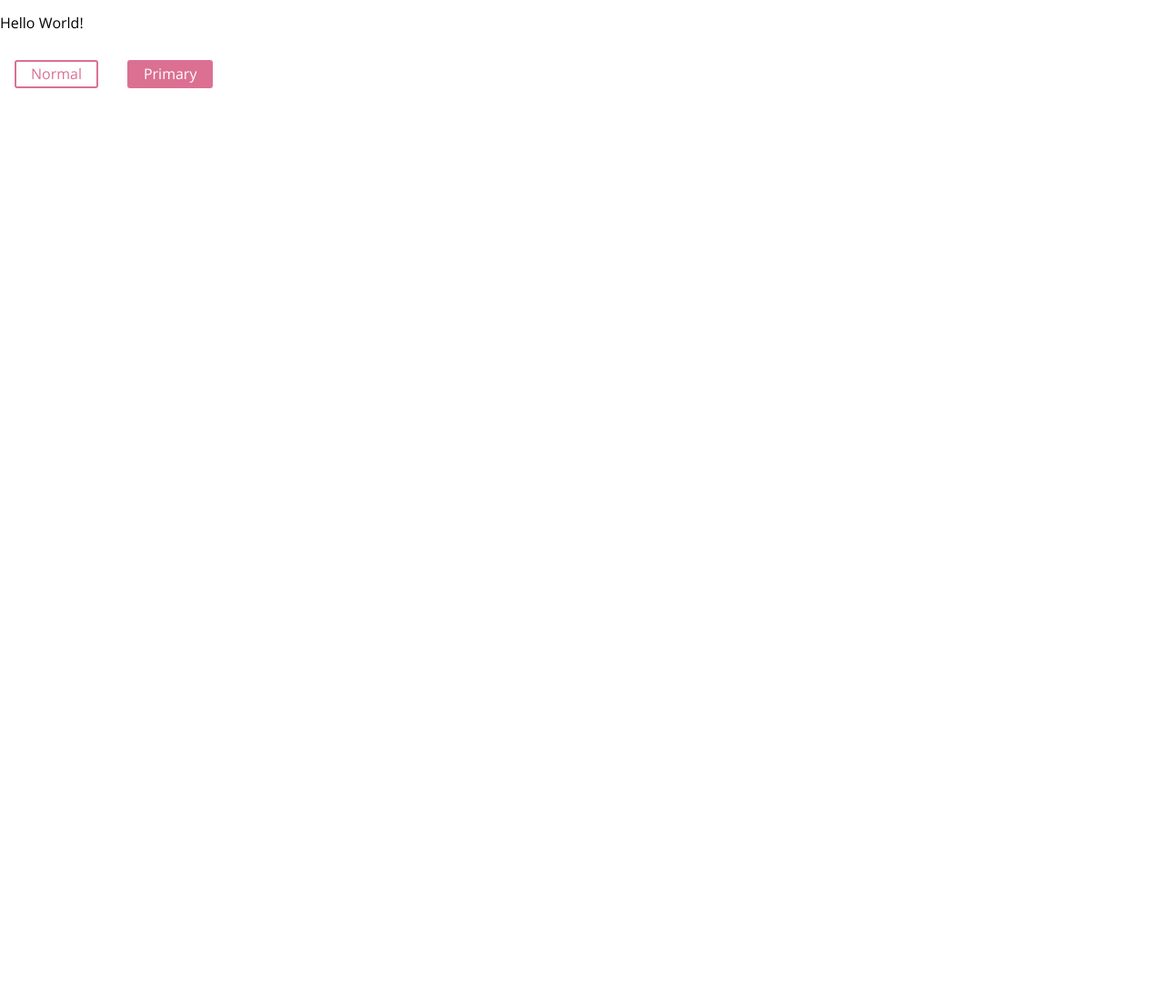
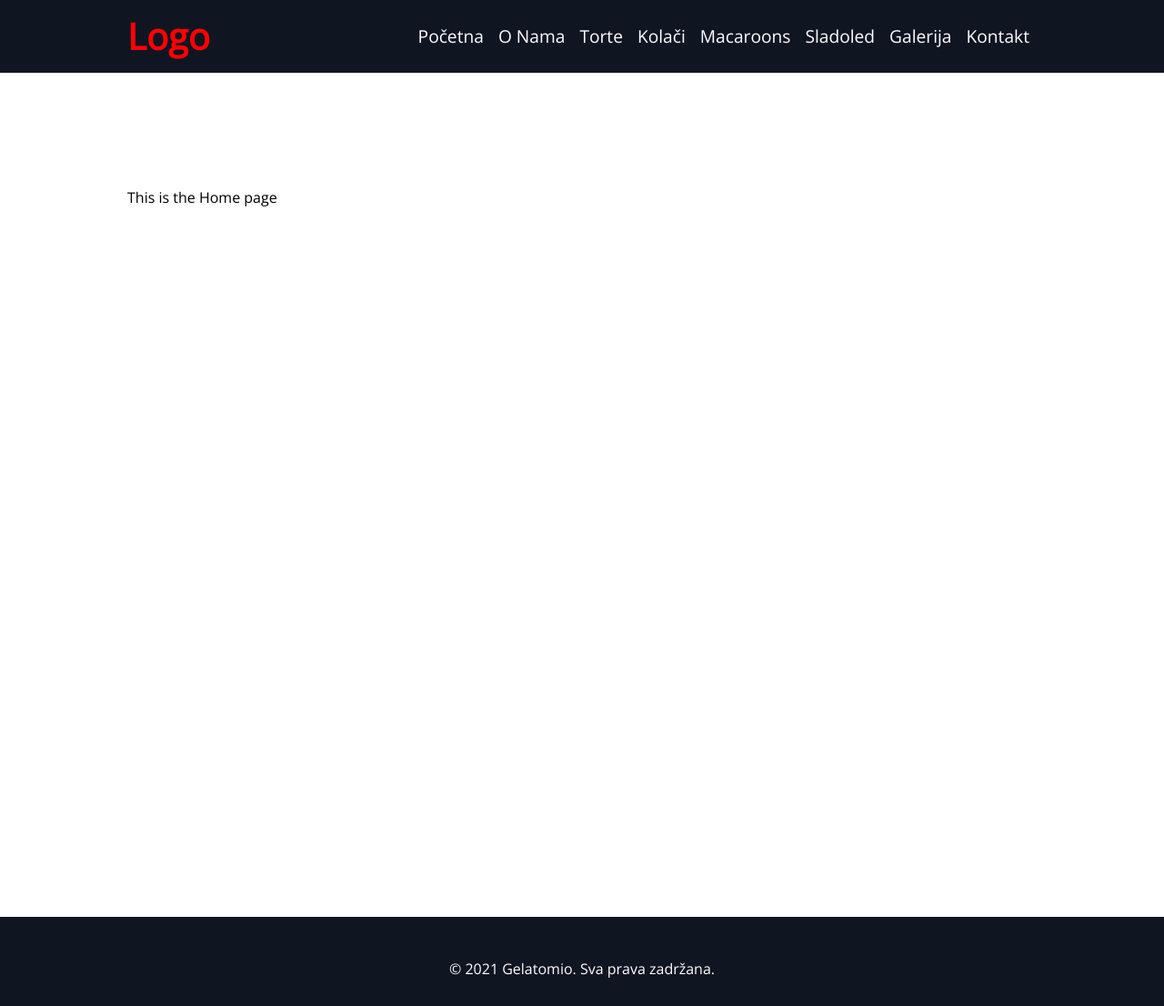
Before and after one commit to mariogilezan/gelatomio, a Gatsby site: page / in a window 1280 px wide. Shown: the whole page at 91% size. Before the commit the page ends 800 px from the top, so only its background shows below. Built offline with nearby package versions, Linux system fonts and the light colour scheme; Gatsby itself is replaced by a stand-in of ours.

Commit message:
added components folder

```diff
--- /dev/null
+++ b/src/components/Footer/Footer.elements.js
@@ -0,0 +1,15 @@
+import styled from "styled-components"
+import { Container } from "../Layout/Layout.elements"
+
+export const FooterSection = styled.footer`
+  background: #101522;
+  color: #fefefe;
+  padding: 2rem 0;
+`
+export const FooterContainer = styled(Container)`
+  ${Container}
+`
+export const Copyright = styled.p`
+  text-align: center;
+  margin-top: 1rem;
+`
--- /dev/null
+++ b/src/components/Footer/Footer.js
@@ -0,0 +1,12 @@
+import React from "react"
+import { Copyright, FooterContainer, FooterSection } from "./Footer.elements"
+
+export default function Footer() {
+  return (
+    <FooterSection>
+      <FooterContainer>
+        <Copyright>&copy; 2021 Gelatomio. Sva prava zadržana.</Copyright>
+      </FooterContainer>
+    </FooterSection>
+  )
+}
--- /dev/null
+++ b/src/components/Layout/Layout.elements.js
@@ -0,0 +1,32 @@
+import styled, { createGlobalStyle } from "styled-components"
+
+export const GlobalStyle = createGlobalStyle`
+*,
+*::before,
+*::after {
+  margin: 0;
+  padding: 0;
+  box-sizing: border-box;
+}
+body {
+  font-family: 'Open Sans', sans-serif;
+}
+`
+
+export const Container = styled.div`
+  max-width: 65rem;
+  width: 100%;
+  margin: 0 auto;
+  padding: 0 1.25rem;
+`
+
+export const Wrapper = styled.div`
+  margin: 0 auto;
+  padding: 0 1.25rem;
+  max-width: 65rem;
+  min-height: 100vh;
+`
+export const Content = styled.main`
+  margin-top: 8rem;
+  margin-bottom: 3rem;
+`
--- /dev/null
+++ b/src/components/Layout/Layout.js
@@ -0,0 +1,17 @@
+import React from "react"
+import Footer from "../Footer/Footer"
+import Navbar from "../Navbar/Navbar"
+import { Content, GlobalStyle, Wrapper } from "./Layout.elements"
+
+export default function Layout({ children }) {
+  return (
+    <>
+      <GlobalStyle />
+      <Navbar />
+      <Wrapper>
+        <Content>{children}</Content>
+      </Wrapper>
+      <Footer />
+    </>
+  )
+}
--- /dev/null
+++ b/src/components/Navbar/Navbar.elements.js
@@ -0,0 +1,43 @@
+import styled from "styled-components"
+import { Container } from "../Layout/Layout.elements"
+
+export const Nav = styled.nav`
+  background: #101522;
+  height: 80px;
+  display: flex;
+  align-items: center;
+  justify-content: space-between;
+  font-size: 1.2rem;
+  position: sticky;
+  top: 0;
+  z-index: 999;
+`
+
+export const NavContainer = styled(Container)`
+  display: flex;
+  align-items: center;
+  justify-content: space-between;
+
+  ${Container}
+`
+
+export const NavList = styled.ul`
+  list-style: none;
+  color: #fefefe;
+  display: flex;
+`
+
+export const NavLink = styled.li`
+  margin: 0 0.5rem;
+  cursor: pointer;
+  transition: color 0.25s;
+  &:hover {
+    color: #f00;
+  }
+`
+
+export const Logo = styled.h1`
+  font-size: 2.5rem;
+  font-weight: bold;
+  color: #f00;
+`
--- /dev/null
+++ b/src/components/Navbar/Navbar.js
@@ -0,0 +1,30 @@
+import React from "react"
+import { Logo, Nav, NavContainer, NavLink, NavList } from "./Navbar.elements"
+
+const menuLinks = [
+  "Početna",
+  "O Nama",
+  "Torte",
+  "Kolači",
+  "Macaroons",
+  "Sladoled",
+  "Galerija",
+  "Kontakt",
+]
+
+export default function Navbar() {
+  return (
+    <>
+      <Nav>
+        <NavContainer>
+          <Logo>Logo</Logo>
+          <NavList>
+            {menuLinks.map(link => (
+              <NavLink key={link}>{link}</NavLink>
+            ))}
+          </NavList>
+        </NavContainer>
+      </Nav>
+    </>
+  )
+}
--- /dev/null
+++ b/src/components/index.js
@@ -0,0 +1 @@
+export { default as Layout } from "./Layout/Layout"
--- a/src/pages/index.js
+++ b/src/pages/index.js
@@ -1,38 +1,6 @@
 import React from "react"
-import styled, { createGlobalStyle } from "styled-components"
-
-const GlobalStyle = createGlobalStyle`
-  body {
-    font-family: "Open Sans", sans-serif;
-  }
-`
-
-const Button = styled.button`
-  background: ${props => (props.primary ? "palevioletred" : "white")};
-  color: ${props => (props.primary ? "white" : "palevioletred")};
-
-  font-size: 1rem;
-  margin: 1rem;
-  padding: 0.25rem 1rem;
-  border: 2px solid palevioletred;
-  border-radius: 3px;
-  cursor: pointer;
-  opacity: 1;
-  transition: background 0.25s, color 0.25s;
-
-  &:hover {
-    background: ${props => (props.primary ? "white" : "palevioletred")};
-    color: ${props => (props.primary ? "palevioletred" : "white")};
-  }
-`
+import { Layout } from "../components"
 
 export default function Home() {
-  return (
-    <>
-      <GlobalStyle />
-      <p>Hello World!</p>
-      <Button>Normal</Button>
-      <Button primary>Primary</Button>
-    </>
-  )
+  return <Layout>This is the Home page</Layout>
 }
```
